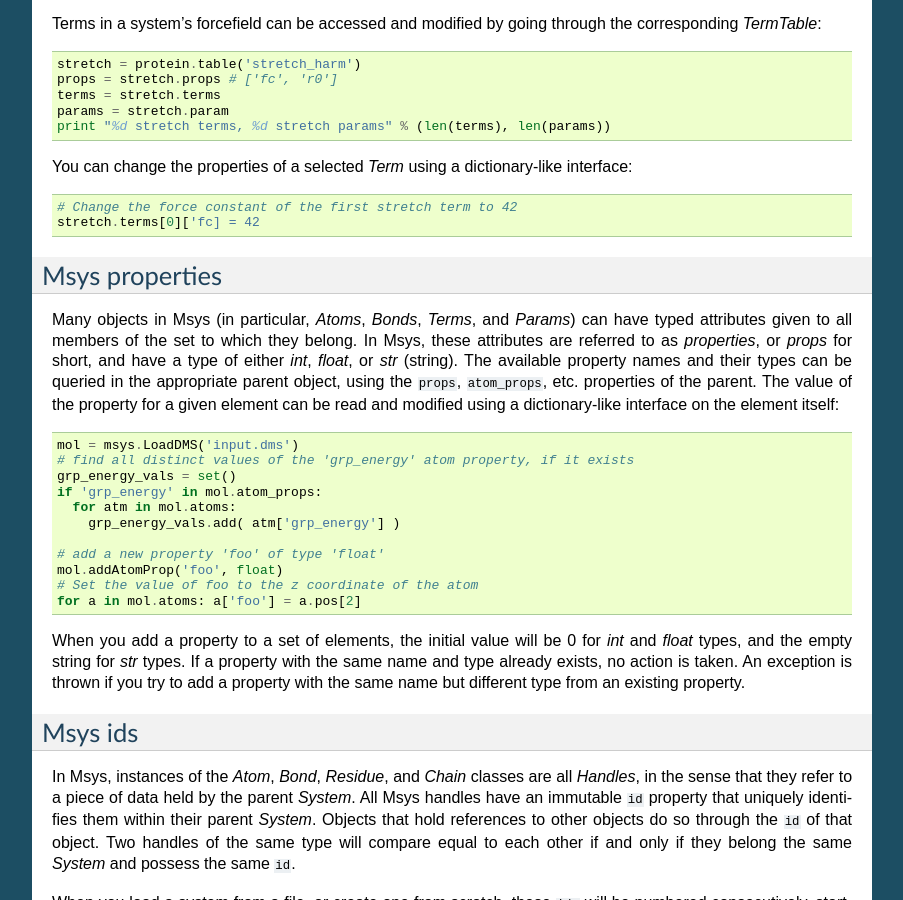
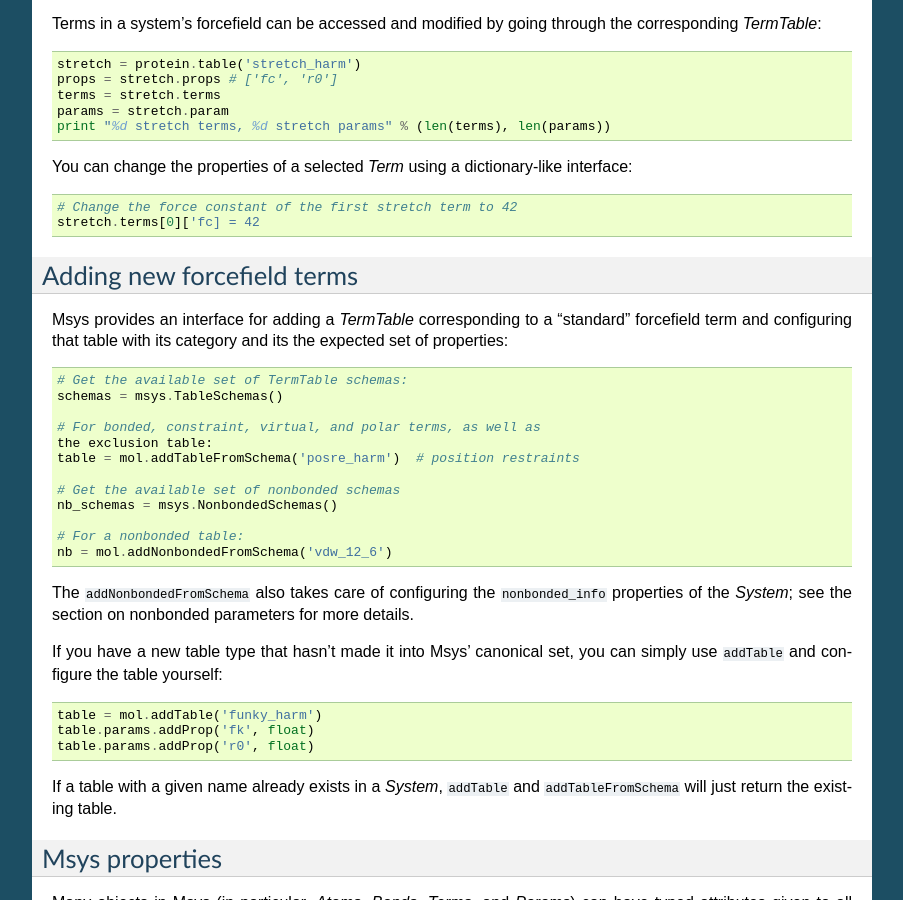
Before and after one commit to DEShawResearch/msys, a Sphinx documentation site: the page built from doc/source/overview.rst, in a window 1280 px wide and 900 px high, scrolled down 2601 px. Shown: the whole window, without its empty margins (198-1101 px from the left). Built offline with Sphinx 7.4.7, drawn with Linux system fonts in a browser that asks for light colours; some of the changed text lies outside the part shown.

Commit message:
More doc updates.
[git-p4: depot-paths = "//depot/desrad/main/sw/libs/msys/": change = 126986]

```diff
--- a/doc/source/overview.rst
+++ b/doc/source/overview.rst
@@ -176,6 +176,45 @@ dictionary-like interface::
   stretch.terms[0]['fc] = 42
 
 
+Adding new forcefield terms
+===========================
+
+Msys provides an interface for adding a `TermTable` corresponding
+to a "standard" forcefield term and configuring that table with
+its category and its the expected set of properties::
+
+
+  # Get the available set of TermTable schemas:
+  schemas = msys.TableSchemas()
+
+  # For bonded, constraint, virtual, and polar terms, as well as
+  the exclusion table:
+  table = mol.addTableFromSchema('posre_harm')  # position restraints
+
+  # Get the available set of nonbonded schemas
+  nb_schemas = msys.NonbondedSchemas()
+
+  # For a nonbonded table:
+  nb = mol.addNonbondedFromSchema('vdw_12_6')
+
+
+The ``addNonbondedFromSchema`` also takes care of configuring the
+``nonbonded_info`` properties of the `System`; see the section on
+nonbonded parameters for more details.
+
+If you have a new table type that hasn't made it into Msys' canonical
+set, you can simply use ``addTable`` and configure the table yourself::
+
+
+  table = mol.addTable('funky_harm')
+  table.params.addProp('fk', float)
+  table.params.addProp('r0', float)
+
+
+If a table with a given name already exists in a `System`, ``addTable``
+and ``addTableFromSchema`` will just return the existing table.
+
+
 Msys properties
 ===============
 
```
Also changed, not shown: 1 other file.
